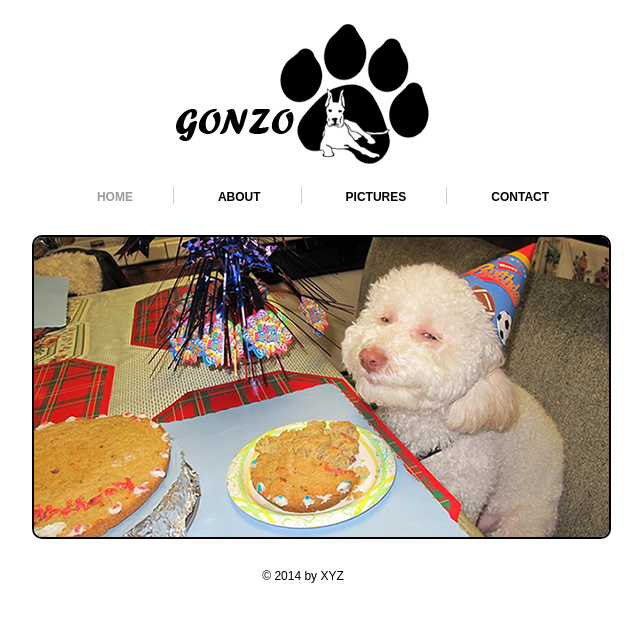
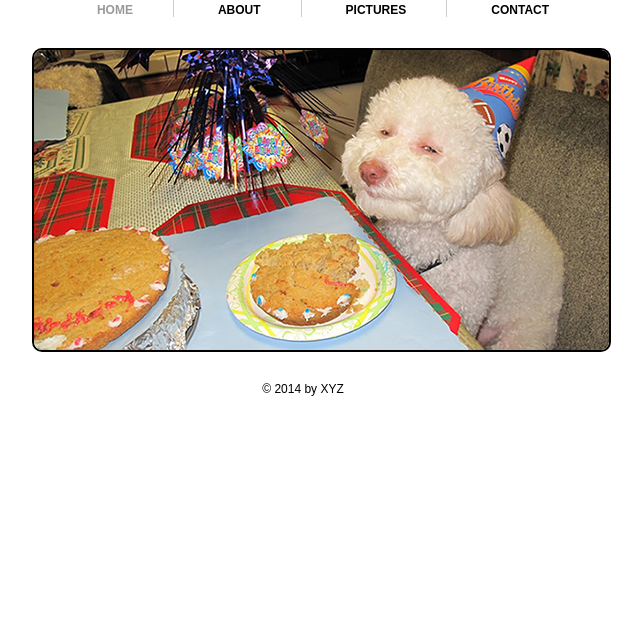
Before and after one commit to Ajinkya2306/Tutorials, a plain HTML site: page index.html in a window 1280 px wide. Shown: the whole page, without its empty margins (337-979 px from the left). Drawn offline with Linux system fonts and the light colour scheme.

Commit message:
Chnages again

```diff
--- a/index.html
+++ b/index.html
@@ -8,19 +8,7 @@
 <body>
 
 
-<!--Header Starts-->
 
-	<div class="header">
-
-		<div class="logo">
-
-			<h1><a href="#">GONZO</a></h1>
-
-		</div>
-
-	</div>
-
-<!--==========================Header Ends======================================-->
 
 <!--==============================Navigatin starts=============================-->
 
```
